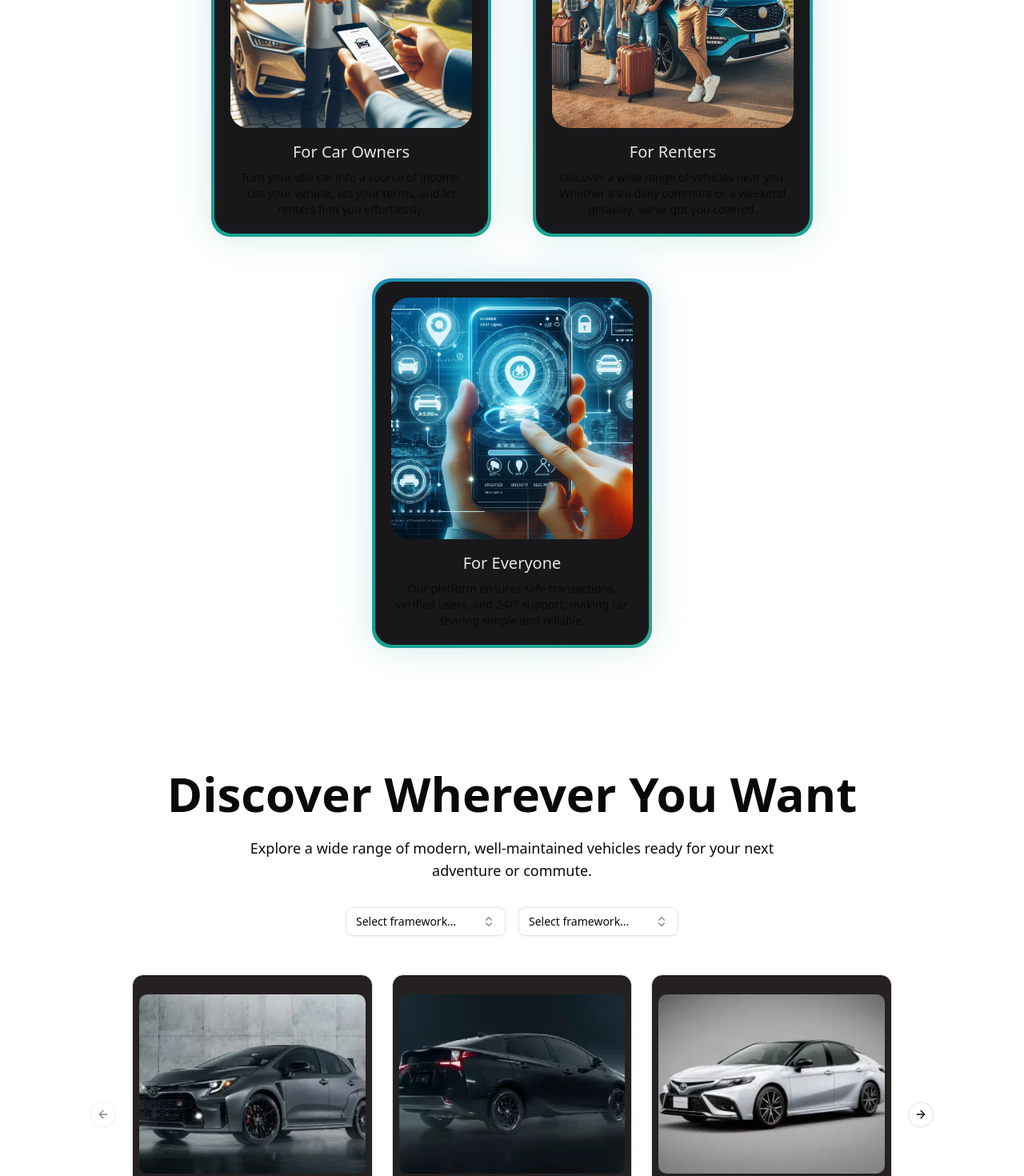
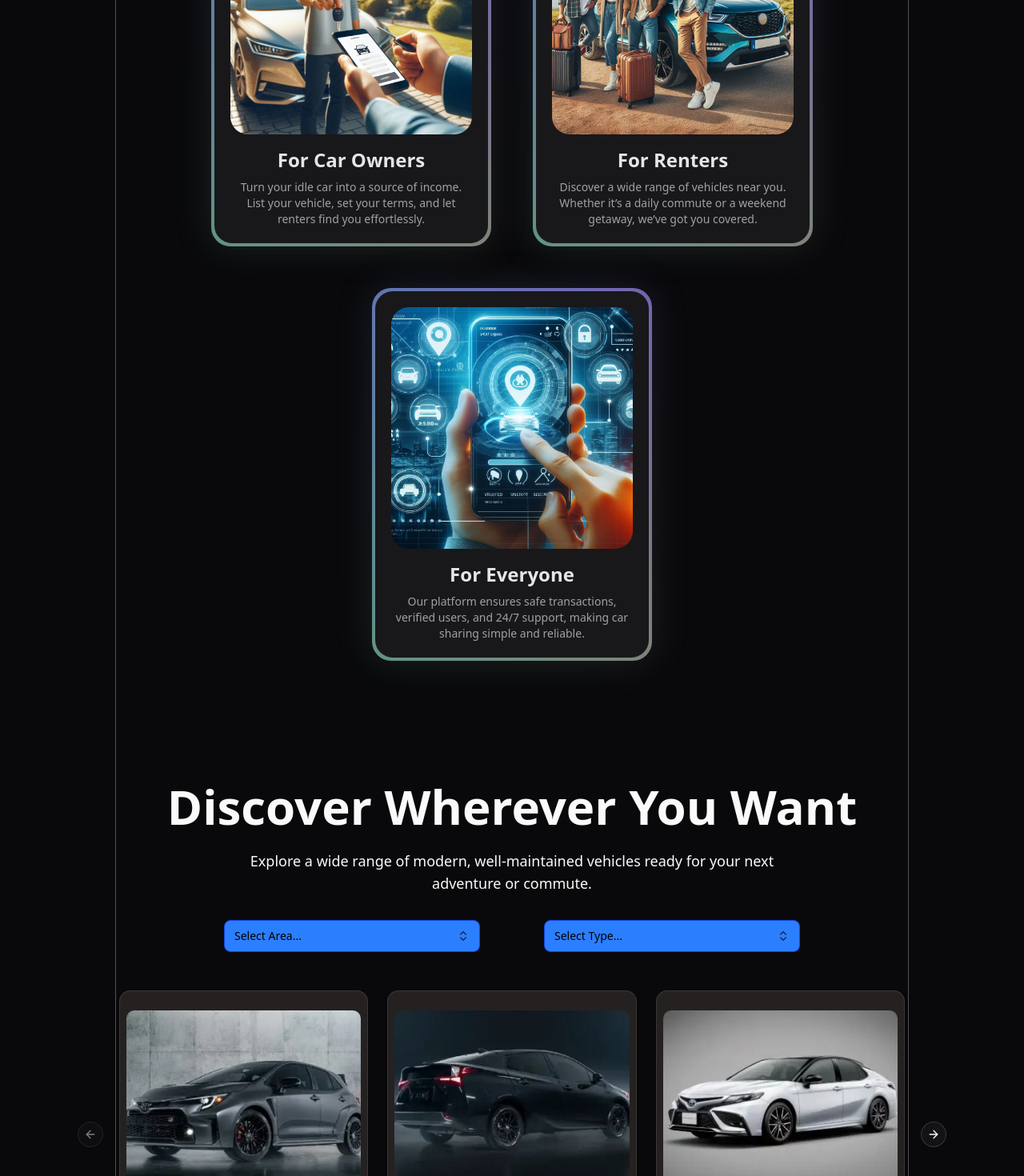
Before and after one commit to jasjeev013/GoRentzyy, a Next.js app in the folder client/: page /home in a window 1280 px wide. Shown: the part 1330-2800 px from the top of the page at 80% size. Built offline with nearby package versions, Linux system fonts and the light colour scheme.

Commit message:
Update README, add Cloudinary integration, and enhance layout with dark mode support

```diff
--- a/client/app/components/FirstSection.tsx
+++ b/client/app/components/FirstSection.tsx
@@ -6,7 +6,7 @@ import { BackgroundBeamsWithCollision } from '../../components/ui/background-bea
 const FirstSection = () => {
   return (
     <>
-      <div className={`w-full  h-150 flex mt-9 pt-15 py-5 bg-[#DDC9C9] dark:bg-[#252A27CC] rounded-lg`}>
+      <div className={`w-[calc(100%-3rem)] mx-6  h-150 flex mt-9 pt-15 py-5 bg-[#DDC9C9] dark:bg-[#252A27CC] rounded-lg`}>
 
         {/* Left Div */}
         <FirstSectionLeftPart />
--- a/client/app/components/FourthFindCarSection.tsx
+++ b/client/app/components/FourthFindCarSection.tsx
@@ -65,7 +65,7 @@ const FourthFindCarSection = () => {
                             {arrOfCars.map(({ img, heading, subheading }, index) => (
                                 <CarouselItem key={index} className="md:basis-1/2 lg:basis-1/3">
                                     <div className="px-1">
-                                        <Card className="bg-[#252121]">
+                                        <Card className="bg-white dark:bg-[#252121]">
                                             <CardContent className="flex flex-col aspect-square px-2">
                                                 {/* Image */}
                                                 <img
@@ -75,12 +75,12 @@ const FourthFindCarSection = () => {
                                                 />
 
                                                 {/* Heading */}
-                                                <h3 className="text-2xl text-white font-semibold mt-4 text-left">
+                                                <h3 className="text-2xl font-bold text-black dark:text-white font-semibold mt-4 text-left">
                                                     {heading}
                                                 </h3>
 
                                                 {/* Subheading */}
-                                                <p className="text-sm text-white mt-2 text-left">
+                                                <p className="text-sm text-black dark:text-white mt-2 text-left">
                                                     {subheading}
                                                 </p>
                                             </CardContent>
--- a/client/app/components/FourthSectionDropdownSection.tsx
+++ b/client/app/components/FourthSectionDropdownSection.tsx
@@ -17,10 +17,32 @@ import {
     PopoverTrigger,
 } from "../../components/ui/popover"
 
-const frameworks = [
+const areas = [
     {
         value: "next.js",
         label: "Next.js",
+    },
+    {
+        value: "sveltekit",
+        label: "SvelteKit",
+    },
+    {
+        value: "nuxt.js",
+        label: "Nuxt.js",
+    },
+    {
+        value: "remix",
+        label: "Remix",
+    },
+    {
+        value: "astro",
+        label: "Astro",
+    },
+]
+const types = [
+    {
+        value: "pext.js",
+        label: "pext.js",
     },
     {
         value: "sveltekit",
@@ -47,7 +69,7 @@ const FourthSectionDropdownSection = () => {
     const [value2, setValue2] = React.useState("")
 
     return (
-        <div className="flex justify-center gap-4 mt-8">
+        <div className="flex justify-center gap-20 mt-8">
             {/* First Dropdown */}
             <Popover open={open1} onOpenChange={setOpen1}>
                 <PopoverTrigger asChild>
@@ -55,36 +77,40 @@ const FourthSectionDropdownSection = () => {
                         variant="outline"
                         role="combobox"
                         aria-expanded={open1}
-                        className="w-[200px] justify-between"
+                        className="w-80 h-10 justify-between dark:!bg-blue-500 dark:!text-black dark:hover:!bg-blue-600 !border-black-700 dark:!border-blue-700"
                     >
                         {value1
-                            ? frameworks.find((framework) => framework.value === value1)?.label
-                            : "Select framework..."}
-                        <ChevronsUpDown className="ml-2 h-4 w-4 shrink-0 opacity-50" />
+                            ? areas.find((areas) => areas.value === value1)?.label
+                            : "Select Area..."}
+                        <ChevronsUpDown className="ml-2 h-4 w-4 shrink-0 opacity-70 !text-black" />
                     </Button>
                 </PopoverTrigger>
-                <PopoverContent className="w-[200px] p-0">
-                    <Command>
-                        <CommandInput placeholder="Search framework..." />
+                <PopoverContent className="w-80 p-0 !border-blue-700 !bg-blue-400">
+                    <Command >
+                        <CommandInput
+                            placeholder="Search Area..."
+
+                        />
                         <CommandList>
-                            <CommandEmpty>No framework found.</CommandEmpty>
-                            <CommandGroup>
-                                {frameworks.map((framework) => (
+                            <CommandEmpty className="!text-black dark:!text-white">No area found.</CommandEmpty>
+                            <CommandGroup className="!text-black dark:!text-white">
+                                {areas.map((areas) => (
                                     <CommandItem
-                                        key={framework.value}
-                                        value={framework.value}
+                                        key={areas.value}
+                                        value={areas.value}
                                         onSelect={(currentValue) => {
                                             setValue1(currentValue === value1 ? "" : currentValue)
                                             setOpen1(false)
                                         }}
+                                        className="dark:hover:!bg-blue-500 dark:aria-selected:!bg-blue-600 !text-black dark:!text-white"
                                     >
                                         <Check
                                             className={cn(
-                                                "mr-2 h-4 w-4",
-                                                value1 === framework.value ? "opacity-100" : "opacity-0"
+                                                "mr-2 h-4 w-4 !text-black dark:!text-white",
+                                                value1 === areas.value ? "opacity-100" : "opacity-0"
                                             )}
                                         />
-                                        {framework.label}
+                                        {areas.label}
                                     </CommandItem>
                                 ))}
                             </CommandGroup>
@@ -100,36 +126,39 @@ const FourthSectionDropdownSection = () => {
                         variant="outline"
                         role="combobox"
                         aria-expanded={open2}
-                        className="w-[200px] justify-between"
+                        className="w-80 h-10 justify-between dark:!bg-blue-500 dark:!text-black dark:hover:!bg-blue-600  dark:!border-blue-700"
                     >
                         {value2
-                            ? frameworks.find((framework) => framework.value === value2)?.label
-                            : "Select framework..."}
-                        <ChevronsUpDown className="ml-2 h-4 w-4 shrink-0 opacity-50" />
+                            ? types.find((types) => types.value === value2)?.label
+                            : "Select Type..."}
+                        <ChevronsUpDown className="ml-2 h-4 w-4 shrink-0 opacity-70 !text-black" />
                     </Button>
                 </PopoverTrigger>
-                <PopoverContent className="w-[200px] p-0">
+                <PopoverContent className="w-80 p-0 !border-blue-700 !bg-blue-400">
                     <Command>
-                        <CommandInput placeholder="Search framework..." />
+                        <CommandInput
+                            placeholder="Search Type..."
+                        />
                         <CommandList>
-                            <CommandEmpty>No framework found.</CommandEmpty>
-                            <CommandGroup>
-                                {frameworks.map((framework) => (
+                            <CommandEmpty className="!text-black dark:!text-white"> No type found.</CommandEmpty>
+                            <CommandGroup className="!text-black dark:!text-white">
+                                {types.map((types) => (
                                     <CommandItem
-                                        key={framework.value}
-                                        value={framework.value}
+                                        key={types.value}
+                                        value={types.value}
                                         onSelect={(currentValue) => {
                                             setValue2(currentValue === value2 ? "" : currentValue)
                                             setOpen2(false)
                                         }}
+                                        className="dark:hover:!bg-blue-500 dark:aria-selected:!bg-blue-600 !text-black dark:!text-white"
                                     >
                                         <Check
                                             className={cn(
-                                                "mr-2 h-4 w-4",
-                                                value2 === framework.value ? "opacity-100" : "opacity-0"
+                                                "mr-2 h-4 w-4 !text-black dark:!text-white",
+                                                value2 === types.value ? "opacity-100" : "opacity-0"
                                             )}
                                         />
-                                        {framework.label}
+                                        {types.label}
                                     </CommandItem>
                                 ))}
                             </CommandGroup>
--- a/client/app/components/Navbar.tsx
+++ b/client/app/components/Navbar.tsx
@@ -4,7 +4,7 @@ import React from 'react'
 const Navbar = ({ isScrolled }: { isScrolled: boolean }) => {
     return (
         <>
-            <div className={`flex items-center justify-between text-black dark:text-white animate-slide-down sticky z-50 transition-all duration-300 ${isScrolled ? 'bg-[#C8FFE1] dark:bg-[#252A27CC] dark:backdrop-blur-sm rounded-lg shadow-xl py-2 top-5 px-7 w-[calc(100%-40px)] mx-auto' : 'py-1 top-0 px-1 w-full'}`}>
+            <div className={`flex items-center justify-between text-black dark:text-white animate-slide-down sticky z-50 transition-all duration-300 ${isScrolled ? 'bg-[#C8FFE1] dark:bg-[#252A27CC] dark:backdrop-blur-sm rounded-lg shadow-xl py-2 top-5 px-7 w-[calc(100%-40px)] mx-auto' : 'py-4 top-0 px-5 w-full'}`}>
                 {/* <img src="logo.png" alt="Logo" className="h-10" /> */}
                 <Image
                     src="/darkLogo.png"
--- /dev/null
+++ b/client/app/components/StatisticsSection.tsx
@@ -0,0 +1,121 @@
+'use client';
+import { useEffect, useRef } from 'react';
+import { FaCodeBranch, FaCar, FaCheckCircle } from 'react-icons/fa';
+
+const StatisticsSection = () => {
+  const counters = useRef<HTMLDivElement[]>([]);
+
+  useEffect(() => {
+    const animateCounters = () => {
+      const targetValues = [143, 512345, 59232];
+      const durations = [2000, 3000, 2500];
+
+      counters.current.forEach((counter, index) => {
+        const target = targetValues[index];
+        const duration = durations[index];
+        const startTime = performance.now();
+
+        const updateCounter = (currentTime: number) => {
+          const elapsedTime = currentTime - startTime;
+          const progress = Math.min(elapsedTime / duration, 1);
+          const value = Math.floor(progress * target);
+
+          counter.textContent = formatNumber(value);
+
+          if (progress < 1) {
+            requestAnimationFrame(updateCounter);
+          }
+        };
+
+        requestAnimationFrame(updateCounter);
+      });
+    };
+
+    const formatNumber = (num: number) => {
+      return num.toLocaleString();
+    };
+
+    const observer = new IntersectionObserver((entries) => {
+      entries.forEach(entry => {
+        if (entry.isIntersecting) {
+          animateCounters();
+          observer.unobserve(entry.target);
+        }
+      });
+    }, { threshold: 0.5 });
+
+    const section = document.querySelector('.statistics-section');
+    if (section) observer.observe(section);
+
+    return () => {
+      if (section) observer.unobserve(section);
+    };
+  }, []);
+
+  return (
+    <section
+      className="statistics-sectio w-full mt-20 py-20 bg-cover bg-center bg-no-repeat bg-fixed"
+      style={{
+        backgroundImage: '/carImages/car4.png',
+        position: 'relative'
+      }}
+    >
+      {/* Overlay */}
+      <div className="absolute inset-0 bg-black bg-opacity-50"></div>
+
+      <div className="container mx-auto px-4 relative z-10">
+        <div className="flex flex-wrap justify-center -mx-4">
+          {/* Total Branches */}
+          <div className="w-full md:w-1/3 lg:w-1/4 px-4 pb-8 md:pb-0">
+            <div className="counter text-center">
+              <div className="icon flex justify-center mb-4">
+                <FaCodeBranch className="text-4xl text-white" />
+              </div>
+              <div className="odo-area mb-2">
+                <h2
+                  className="odo-title text-5xl font-bold text-white"
+                  ref={el => { if (el) counters.current[0] = el; }}
+                >0</h2>
+              </div>
+              <h4 className="title text-xl text-white font-medium">Total Branches</h4>
+            </div>
+          </div>
+
+          {/* Get's Service */}
+          <div className="w-full md:w-1/3 lg:w-1/4 px-4 pb-8 md:pb-0">
+            <div className="counter text-center">
+              <div className="icon flex justify-center mb-4">
+                <FaCar className="text-4xl text-white" />
+              </div>
+              <div className="odo-area mb-2">
+                <h2
+                  className="odo-title text-5xl font-bold text-white"
+                  ref={el => { if (el) counters.current[1] = el; }}
+                >0</h2>
+              </div>
+              <h4 className="title text-xl text-white font-medium">Get's Service</h4>
+            </div>
+          </div>
+
+          {/* Successful Customer */}
+          <div className="w-full md:w-1/3 lg:w-1/4 px-4">
+            <div className="counter text-center">
+              <div className="icon flex justify-center mb-4">
+                <FaCheckCircle className="text-4xl text-white" />
+              </div>
+              <div className="odo-area mb-2">
+                <h2
+                  className="odo-title text-5xl font-bold text-white"
+                  ref={el => { if (el) counters.current[2] = el; }}
+                >0</h2>
+              </div>
+              <h4 className="title text-xl text-white font-medium">Successful Customer</h4>
+            </div>
+          </div>
+        </div>
+      </div>
+    </section>
+  );
+};
+
+export default StatisticsSection;
--- a/client/app/components/ThirdSectionCard.tsx
+++ b/client/app/components/ThirdSectionCard.tsx
@@ -11,7 +11,7 @@ const ThirdSectionCard = () => {
                 <div className="flex flex-wrap justify-center gap-13 mt-12">
                     {/* Card 1 */}
                     <div className="flex-1 min-w-[300px] max-w-[350px]">
-                        <BackgroundGradient animate={true} className="rounded-[22px] p-4 sm:p-5 bg-zinc-900">
+                        <BackgroundGradient animate={true} className="rounded-[22px] p-4 sm:p-5 bg-[#C8FFE1] dark:bg-zinc-900">
                             <Image
                                 src="/cardImages/host.png"
                                 alt="Car Hosting"
@@ -19,10 +19,11 @@ const ThirdSectionCard = () => {
                                 width="400"
                                 className="object-contain rounded-[22px]"
                             />
-                            <p className="text-base sm:text-xl  mt-4 mb-2 text-neutral-200">
+                            <p className="text-base sm:text-2xl font-bold  mt-4 mb-2 text-black dark:text-neutral-200">
                                 For Car Owners
+                                {/* C8FFE1 */}
                             </p>
-                            <p className="text-sm  dark:text-neutral-400">
+                            <p className="text-sm text-black dark:text-neutral-400">
                                 Turn your idle car into a source of income. List your vehicle, set your terms, and let renters find you effortlessly.
                             </p>
 
@@ -31,7 +32,7 @@ const ThirdSectionCard = () => {
 
                     {/* Card 2 */}
                     <div className="flex-1 min-w-[300px] max-w-[350px]">
-                        <BackgroundGradient className="rounded-[22px] p-4 sm:p-5 bg-zinc-900">
+                        <BackgroundGradient className="rounded-[22px] p-4 sm:p-5 bg-[#C8FFE1] dark:bg-zinc-900">
                             <Image
                                 src="/cardImages/renter.png"
                                 alt="Car Renting"
@@ -39,10 +40,10 @@ const ThirdSectionCard = () => {
                                 width="400"
                                 className="object-contain rounded-[22px]"
                             />
-                            <p className="text-base sm:text-xl  mt-4 mb-2 text-neutral-200">
+                            <p className="text-base sm:text-2xl  font-bold  mt-4 mb-2 text-black dark:text-neutral-200">
                                 For Renters
                             </p>
-                            <p className="text-sm  dark:text-neutral-400">
+                            <p className="text-sm text-black dark:text-neutral-400">
                                 Discover a wide range of vehicles near you. Whether it’s a daily commute or a weekend getaway, we’ve got you covered.
                             </p>
 
@@ -51,7 +52,7 @@ const ThirdSectionCard = () => {
 
                     {/* Card 3 */}
                     <div className="flex-1 min-w-[300px] max-w-[350px]">
-                        <BackgroundGradient className="rounded-[22px] p-4 sm:p-5  bg-zinc-900">
+                        <BackgroundGradient className="rounded-[22px] p-4 sm:p-5  bg-[#C8FFE1] dark:bg-zinc-900">
                             <Image
                                 src="/cardImages/everyone.png"
                                 alt="Trusted Platform"
@@ -59,10 +60,10 @@ const ThirdSectionCard = () => {
                                 width="400"
                                 className="object-contain rounded-[22px]"
                             />
-                            <p className="text-base sm:text-xl  mt-4 mb-2 text-neutral-200">
+                            <p className="text-base sm:text-2xl  font-bold  mt-4 mb-2 text-black dark:text-neutral-200">
                                 For Everyone
                             </p>
-                            <p className="text-sm  dark:text-neutral-400">
+                            <p className="text-sm text-black dark:text-neutral-400">
                                 Our platform ensures safe transactions, verified users, and 24/7 support, making car sharing simple and reliable.
                             </p>
 
--- a/client/app/home/page.tsx
+++ b/client/app/home/page.tsx
@@ -5,13 +5,14 @@ import FirstSection from '../components/FirstSection'
 import SecondInfiniteScrollSection from '../components/SecondInfiniteScrollSection'
 import ThirdSectionCard from '../components/ThirdSectionCard'
 import FourthFindCarSection from '../components/FourthFindCarSection'
+import StatisticsSection from '../components/StatisticsSection'
 
 const page = () => {
   return (
     <>
 
       <div className="w-full min-h-screen flex items-center justify-center">
-        <div className="w-[calc(100%-18rem)] min-h-screen border-l-[1px] border-r-[1px] border-white/30 p-4">
+        <div className="w-[calc(100%-18rem)] min-h-screen border-l-[1px] border-r-[1px] border-white/30 ">
           {/* <div className="bg-black p-4 h-full"></div>
           <p className="text-white">This is a centered div with 3rem space on both sides and a white border on left and right with 10% transparency.</p> */}
 
@@ -20,7 +21,8 @@ const page = () => {
           <SecondInfiniteScrollSection/>
           <ThirdSectionCard/>
           <FourthFindCarSection/>
-          <div className="bg-black p-4 h-full"></div>
+          <StatisticsSection/>
+          <div className="bg-black  h-full"></div>
           <div className="bg-black p-4 h-full"></div>
           <div className="bg-black p-4 h-full"></div>
           <div className="bg-black p-4 h-full"></div>
--- a/client/app/layout.tsx
+++ b/client/app/layout.tsx
@@ -25,7 +25,7 @@ export default function RootLayout({
   return (
     <html lang="en">
       <body
-        className={`${geistSans.variable} ${geistMono.variable} antialiased light`}
+        className={`${geistSans.variable} ${geistMono.variable} antialiased dark`}
       >
         {children}
       </body>
--- a/client/package.json
+++ b/client/package.json
@@ -24,6 +24,7 @@
     "postcss": "^8.5.3",
     "react": "^19.0.0",
     "react-dom": "^19.0.0",
+    "react-icons": "^5.5.0",
     "tailwind-merge": "^3.0.2",
     "tailwindcss-animate": "^1.0.7",
     "tw-animate-css": "^1.2.4"
```
Also changed, not shown: 2 other files (tests, documents, lock files or other folders).
